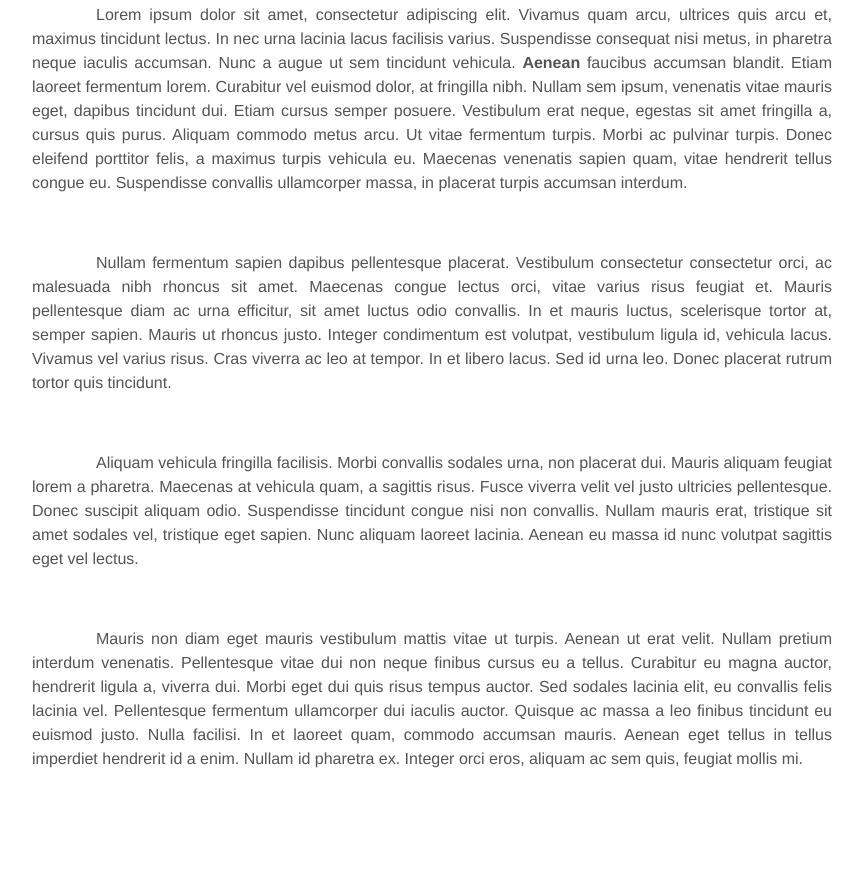
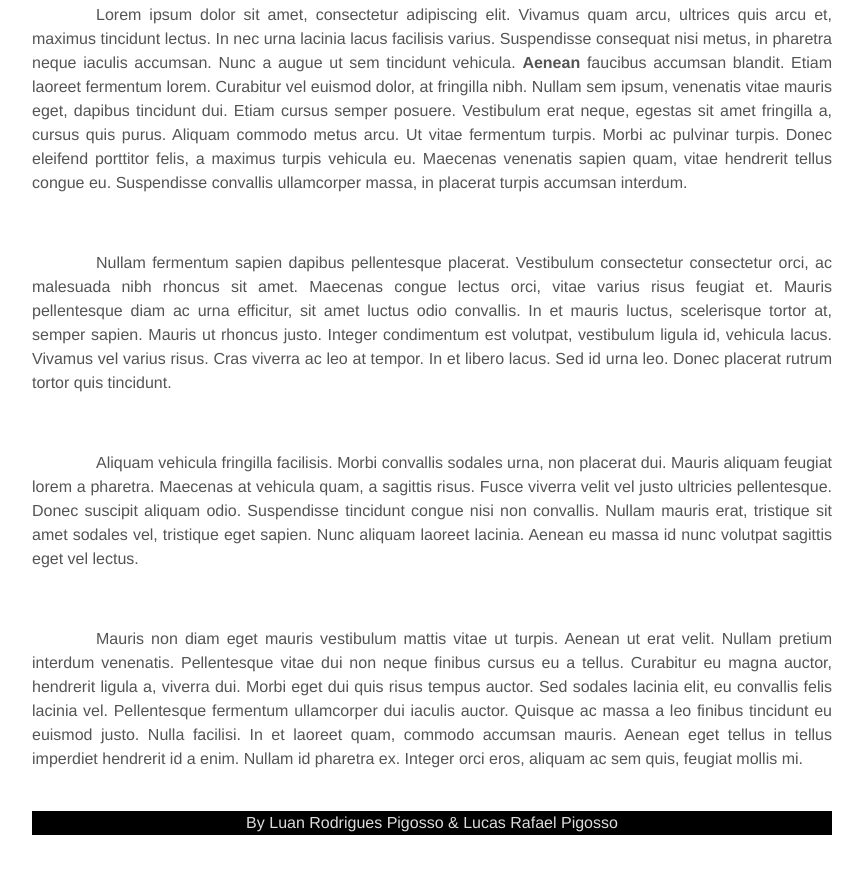
Before and after one commit to LucasPigosso/site_teste_build_01, a plain HTML site: page index.html in a window 1280 px wide. Shown: the part 298-1172 px from the top of the page, without its empty margins (208-1071 px from the left). Drawn offline with Linux system fonts and the light colour scheme.

Commit message:
rodapé
rodapé desenvolvedores

```diff
--- a/index.html
+++ b/index.html
@@ -32,5 +32,8 @@
 		<!--<a href="page_2.html" class="bottom">
 			<button type="button" href="page_2.html">Next</button>
 		</a>-->
+		<footer>
+			By Luan Rodrigues Pigosso & Lucas Rafael Pigosso
+		</footer>
 	</body>
 </html>
--- a/style.css
+++ b/style.css
@@ -9,6 +9,11 @@ body {
     max-width: 800px;
     padding: 2em 2em 4em;
     text-align: justify;
+}
+footer {
+    color: #ddd;
+    text-align: center;
+    background-color: #000000;
 }
 
 .recuo {
```
